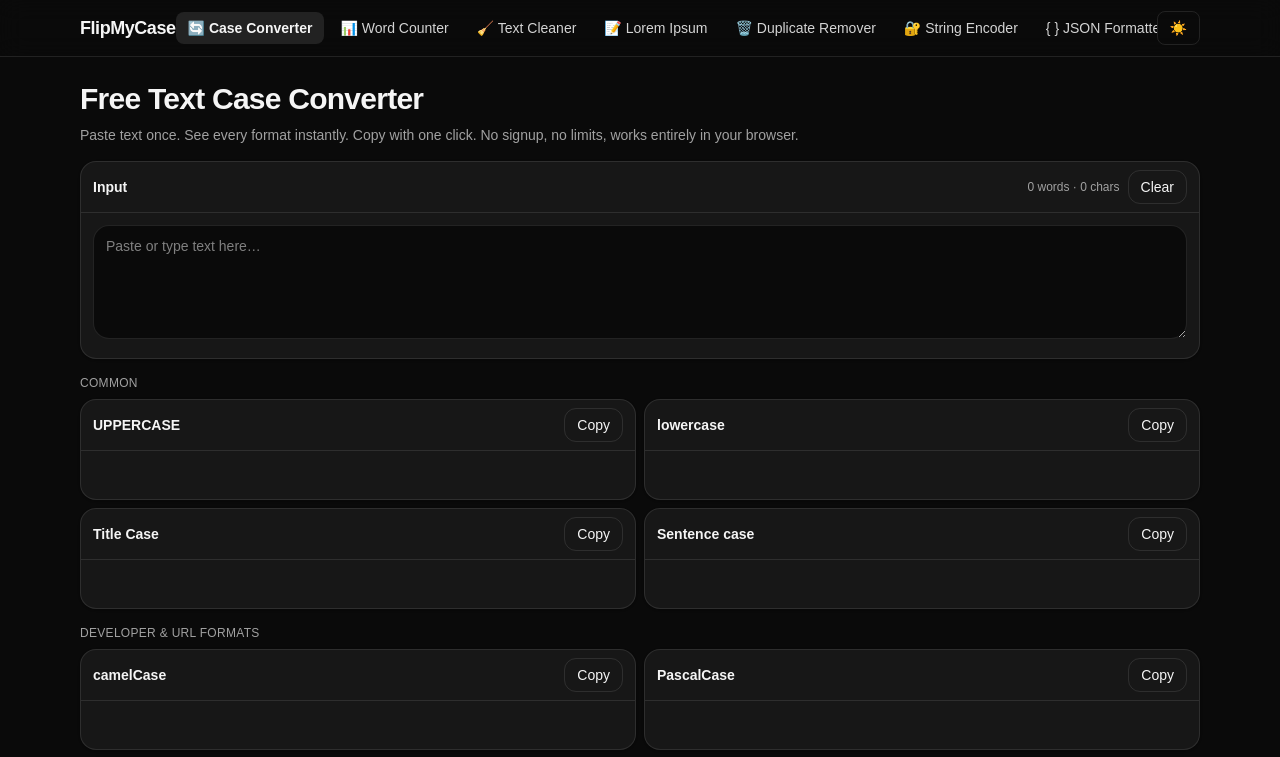
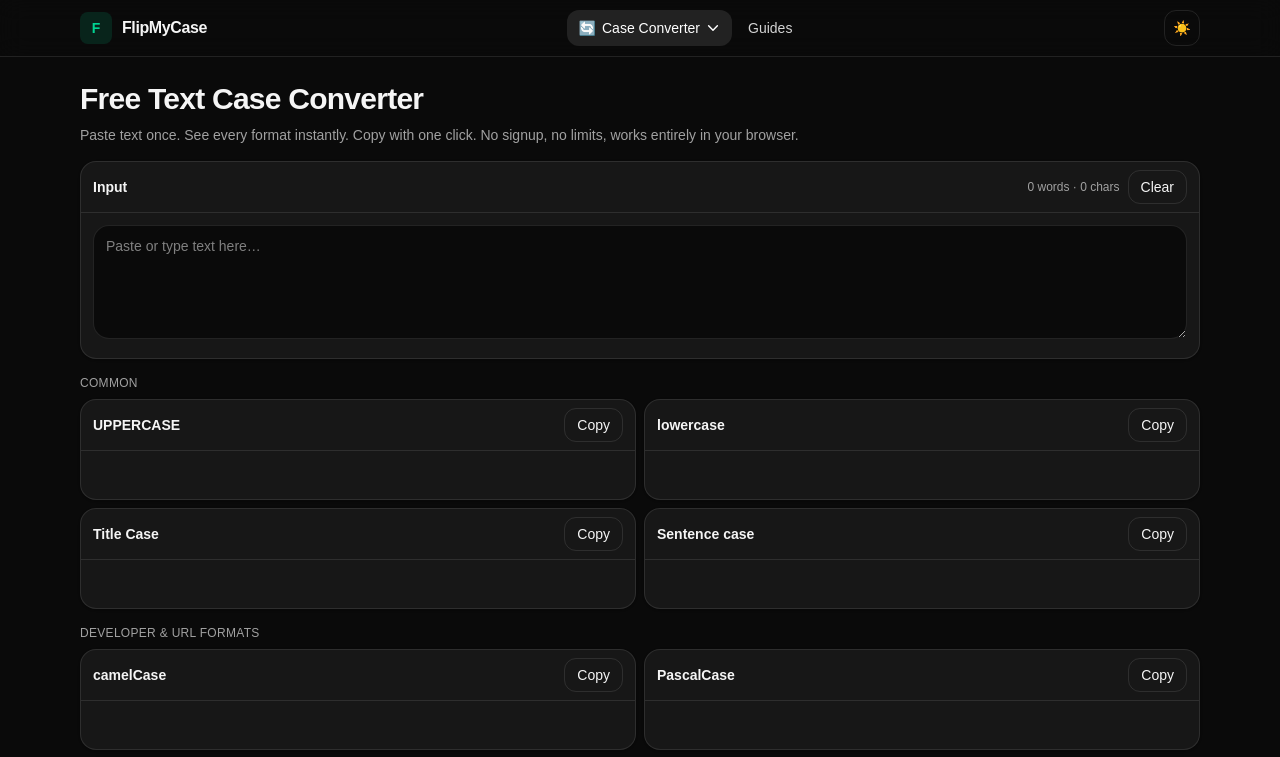
Before and after one commit to raiderj77/text-converter, a Next.js app: page / in a window 1280 px wide. Shown: the top 757 px of the page. Built offline with nearby package versions, Linux system fonts and the light colour scheme.

Commit message:
ui: redesign nav — tools dropdown grid, mobile hamburger menu

```diff
--- a/components/layout/nav.tsx
+++ b/components/layout/nav.tsx
@@ -2,6 +2,7 @@
 
 import Link from "next/link";
 import { usePathname } from "next/navigation";
+import { useEffect, useRef, useState } from "react";
 import { getLiveTools, SITE_NAME } from "@/lib/config";
 import { cx } from "@/lib/utils";
 import { useTheme } from "./theme-provider";
@@ -10,13 +11,43 @@ export function Nav() {
   const { isDark, toggle } = useTheme();
   const pathname = usePathname();
   const liveTools = getLiveTools();
+  const [toolsOpen, setToolsOpen] = useState(false);
+  const [mobileOpen, setMobileOpen] = useState(false);
+  const dropdownRef = useRef<HTMLDivElement>(null);
 
   function isActive(slug: string) {
     if (slug === "") return pathname === "/";
     return pathname === `/${slug}` || pathname.startsWith(`/${slug}/`);
   }
 
+  // Get the currently active tool for the button label
+  const activeTool = liveTools.find((t) => isActive(t.slug));
+
+  // Close dropdown on outside click
+  useEffect(() => {
+    function handleClick(e: MouseEvent) {
+      if (dropdownRef.current && !dropdownRef.current.contains(e.target as Node)) {
+        setToolsOpen(false);
+      }
+    }
+    if (toolsOpen) document.addEventListener("mousedown", handleClick);
+    return () => document.removeEventListener("mousedown", handleClick);
+  }, [toolsOpen]);
+
+  // Close mobile menu on route change
+  useEffect(() => {
+    setMobileOpen(false);
+    setToolsOpen(false);
+  }, [pathname]);
+
+  // Prevent body scroll when mobile menu is open
+  useEffect(() => {
+    document.body.style.overflow = mobileOpen ? "hidden" : "";
+    return () => { document.body.style.overflow = ""; };
+  }, [mobileOpen]);
+
   return (
+    <>
       <nav
         className={cx(
           "sticky top-0 z-50 border-b backdrop-blur-md",
@@ -27,13 +58,54 @@ export function Nav() {
       >
         <div className="mx-auto max-w-6xl px-4">
           <div className="flex items-center justify-between h-14">
-          {/* Logo / Site name */}
-          <Link href="/" className="flex items-center gap-2 shrink-0">
-            <span className="text-lg font-bold tracking-tight">{SITE_NAME}</span>
+            {/* Logo */}
+            <Link href="/" className="flex items-center gap-2.5 shrink-0 group">
+              <div className={cx(
+                "w-8 h-8 rounded-lg flex items-center justify-center text-sm font-bold transition-transform group-hover:scale-105",
+                isDark ? "bg-emerald-500/15 text-emerald-400" : "bg-emerald-500/10 text-emerald-600"
+              )}>
+                F
+              </div>
+              <span className="text-base font-bold tracking-tight hidden sm:inline">{SITE_NAME}</span>
             </Link>
 
-          {/* Tool links */}
-          <div className="flex items-center gap-1 overflow-x-auto scrollbar-hide">
+            {/* Desktop nav */}
+            <div className="hidden md:flex items-center gap-1">
+              {/* Tools dropdown */}
+              <div ref={dropdownRef} className="relative">
+                <button
+                  type="button"
+                  onClick={() => setToolsOpen(!toolsOpen)}
+                  className={cx(
+                    "flex items-center gap-1.5 rounded-xl px-3 py-2 text-sm font-medium transition-colors",
+                    toolsOpen || activeTool
+                      ? isDark ? "bg-white/10 text-white" : "bg-black/10 text-black"
+                      : isDark ? "hover:bg-white/5 text-neutral-300" : "hover:bg-black/5 text-neutral-600"
+                  )}
+                >
+                  {activeTool ? (
+                    <>
+                      <span>{activeTool.emoji}</span>
+                      <span>{activeTool.name}</span>
+                    </>
+                  ) : (
+                    <span>Tools</span>
+                  )}
+                  <svg
+                    className={cx("w-3.5 h-3.5 transition-transform", toolsOpen ? "rotate-180" : "")}
+                    fill="none" viewBox="0 0 24 24" stroke="currentColor" strokeWidth={2.5}
+                  >
+                    <path strokeLinecap="round" strokeLinejoin="round" d="M19.5 8.25l-7.5 7.5-7.5-7.5" />
+                  </svg>
+                </button>
+
+                {/* Dropdown panel */}
+                {toolsOpen && (
+                  <div className={cx(
+                    "absolute top-full left-0 mt-2 w-[480px] rounded-2xl border p-2 shadow-xl",
+                    isDark ? "bg-neutral-900 border-white/10" : "bg-white border-black/10"
+                  )}>
+                    <div className="grid grid-cols-2 gap-1">
                       {liveTools.map((tool) => {
                         const href = tool.slug === "" ? "/" : `/${tool.slug}`;
                         const active = isActive(tool.slug);
@@ -41,58 +113,171 @@ export function Nav() {
                           <Link
                             key={tool.slug}
                             href={href}
+                            onClick={() => setToolsOpen(false)}
                             className={cx(
-                    "whitespace-nowrap rounded-lg px-3 py-1.5 text-sm transition-colors",
+                              "flex items-center gap-3 rounded-xl px-3 py-2.5 transition-colors group",
                               active
-                      ? isDark
-                        ? "bg-white/10 font-semibold"
-                        : "bg-black/10 font-semibold"
-                      : isDark
-                        ? "hover:bg-white/5 text-neutral-300"
-                        : "hover:bg-black/5 text-neutral-600"
+                                ? isDark ? "bg-emerald-500/10" : "bg-emerald-50"
+                                : isDark ? "hover:bg-white/5" : "hover:bg-black/5"
                             )}
                           >
-                  <span className="hidden sm:inline">{tool.emoji} </span>
-                  <span className="sm:hidden">{tool.shortName}</span>
-                  <span className="hidden sm:inline">{tool.name}</span>
+                            <span className={cx(
+                              "w-9 h-9 rounded-lg flex items-center justify-center text-base shrink-0 transition-transform group-hover:scale-110",
+                              active
+                                ? isDark ? "bg-emerald-500/20" : "bg-emerald-100"
+                                : isDark ? "bg-white/5" : "bg-black/5"
+                            )}>
+                              {tool.emoji}
+                            </span>
+                            <div className="min-w-0">
+                              <div className={cx(
+                                "text-sm font-medium truncate",
+                                active ? isDark ? "text-emerald-400" : "text-emerald-700" : ""
+                              )}>
+                                {tool.name}
+                              </div>
+                            </div>
+                            {active && (
+                              <div className={cx(
+                                "ml-auto w-1.5 h-1.5 rounded-full shrink-0",
+                                isDark ? "bg-emerald-400" : "bg-emerald-500"
+                              )} />
+                            )}
                           </Link>
                         );
                       })}
+                    </div>
+                  </div>
+                )}
+              </div>
 
-            {/* Blog link */}
+              {/* Guides link */}
               <Link
                 href="/blog"
                 className={cx(
-                "whitespace-nowrap rounded-lg px-3 py-1.5 text-sm transition-colors",
+                  "rounded-xl px-3 py-2 text-sm font-medium transition-colors",
                   pathname.startsWith("/blog")
-                  ? isDark
-                    ? "bg-white/10 font-semibold"
-                    : "bg-black/10 font-semibold"
-                  : isDark
-                    ? "hover:bg-white/5 text-neutral-300"
-                    : "hover:bg-black/5 text-neutral-600"
+                    ? isDark ? "bg-white/10 text-white" : "bg-black/10 text-black"
+                    : isDark ? "hover:bg-white/5 text-neutral-300" : "hover:bg-black/5 text-neutral-600"
                 )}
               >
-              <span className="hidden sm:inline">📖 </span>Guides
+                Guides
               </Link>
             </div>
 
+            {/* Right side */}
+            <div className="flex items-center gap-2">
               {/* Theme toggle */}
               <button
                 type="button"
                 onClick={toggle}
                 className={cx(
-              "shrink-0 rounded-lg px-3 py-1.5 text-sm border transition-colors",
-              isDark
-                ? "border-white/10 hover:bg-white/10"
-                : "border-black/10 hover:bg-black/5"
+                  "shrink-0 w-9 h-9 rounded-xl flex items-center justify-center text-sm border transition-colors",
+                  isDark ? "border-white/10 hover:bg-white/10" : "border-black/10 hover:bg-black/5"
                 )}
                 aria-label="Toggle theme"
               >
                 {isDark ? "☀️" : "🌙"}
               </button>
+
+              {/* Mobile hamburger */}
+              <button
+                type="button"
+                onClick={() => setMobileOpen(!mobileOpen)}
+                className={cx(
+                  "md:hidden shrink-0 w-9 h-9 rounded-xl flex items-center justify-center border transition-colors",
+                  mobileOpen
+                    ? isDark ? "border-emerald-500/40 bg-emerald-500/10" : "border-emerald-500/40 bg-emerald-50"
+                    : isDark ? "border-white/10 hover:bg-white/10" : "border-black/10 hover:bg-black/5"
+                )}
+                aria-label="Toggle menu"
+              >
+                {mobileOpen ? (
+                  <svg className="w-4 h-4" fill="none" viewBox="0 0 24 24" stroke="currentColor" strokeWidth={2.5}>
+                    <path strokeLinecap="round" strokeLinejoin="round" d="M6 18L18 6M6 6l12 12" />
+                  </svg>
+                ) : (
+                  <svg className="w-4 h-4" fill="none" viewBox="0 0 24 24" stroke="currentColor" strokeWidth={2.5}>
+                    <path strokeLinecap="round" strokeLinejoin="round" d="M3.75 6.75h16.5M3.75 12h16.5M3.75 17.25h16.5" />
+                  </svg>
+                )}
+              </button>
+            </div>
           </div>
         </div>
       </nav>
+
+      {/* Mobile menu overlay */}
+      {mobileOpen && (
+        <div className="md:hidden fixed inset-0 top-14 z-40">
+          {/* Backdrop */}
+          <div
+            className="absolute inset-0 bg-black/50 backdrop-blur-sm"
+            onClick={() => setMobileOpen(false)}
+          />
+          {/* Menu panel */}
+          <div className={cx(
+            "relative w-full max-h-[calc(100vh-3.5rem)] overflow-y-auto",
+            isDark ? "bg-neutral-950" : "bg-neutral-50"
+          )}>
+            <div className="p-4 space-y-2">
+              <div className={cx("text-xs font-semibold uppercase tracking-wider px-2 pb-2", isDark ? "text-neutral-500" : "text-neutral-400")}>
+                Tools
+              </div>
+              <div className="grid grid-cols-2 gap-1.5">
+                {liveTools.map((tool) => {
+                  const href = tool.slug === "" ? "/" : `/${tool.slug}`;
+                  const active = isActive(tool.slug);
+                  return (
+                    <Link
+                      key={tool.slug}
+                      href={href}
+                      onClick={() => setMobileOpen(false)}
+                      className={cx(
+                        "flex items-center gap-2.5 rounded-xl px-3 py-3 transition-colors",
+                        active
+                          ? isDark ? "bg-emerald-500/10 border border-emerald-500/20" : "bg-emerald-50 border border-emerald-200"
+                          : isDark ? "bg-white/5 hover:bg-white/10" : "bg-black/5 hover:bg-black/10"
+                      )}
+                    >
+                      <span className={cx(
+                        "w-8 h-8 rounded-lg flex items-center justify-center text-sm shrink-0",
+                        active
+                          ? isDark ? "bg-emerald-500/20" : "bg-emerald-100"
+                          : isDark ? "bg-white/5" : "bg-black/5"
+                      )}>
+                        {tool.emoji}
+                      </span>
+                      <span className={cx(
+                        "text-sm font-medium truncate",
+                        active ? isDark ? "text-emerald-400" : "text-emerald-700" : ""
+                      )}>
+                        {tool.name}
+                      </span>
+                    </Link>
+                  );
+                })}
+              </div>
+
+              <div className={cx("border-t my-3", isDark ? "border-white/10" : "border-black/10")} />
+
+              <Link
+                href="/blog"
+                onClick={() => setMobileOpen(false)}
+                className={cx(
+                  "flex items-center gap-2.5 rounded-xl px-3 py-3",
+                  pathname.startsWith("/blog")
+                    ? isDark ? "bg-white/10" : "bg-black/10"
+                    : isDark ? "bg-white/5 hover:bg-white/10" : "bg-black/5 hover:bg-black/10"
+                )}
+              >
+                <span className={cx("w-8 h-8 rounded-lg flex items-center justify-center text-sm", isDark ? "bg-white/5" : "bg-black/5")}>📖</span>
+                <span className="text-sm font-medium">Guides</span>
+              </Link>
+            </div>
+          </div>
+        </div>
+      )}
+    </>
   );
 }
```
Lines whose indentation alone changed are shown as unchanged.
